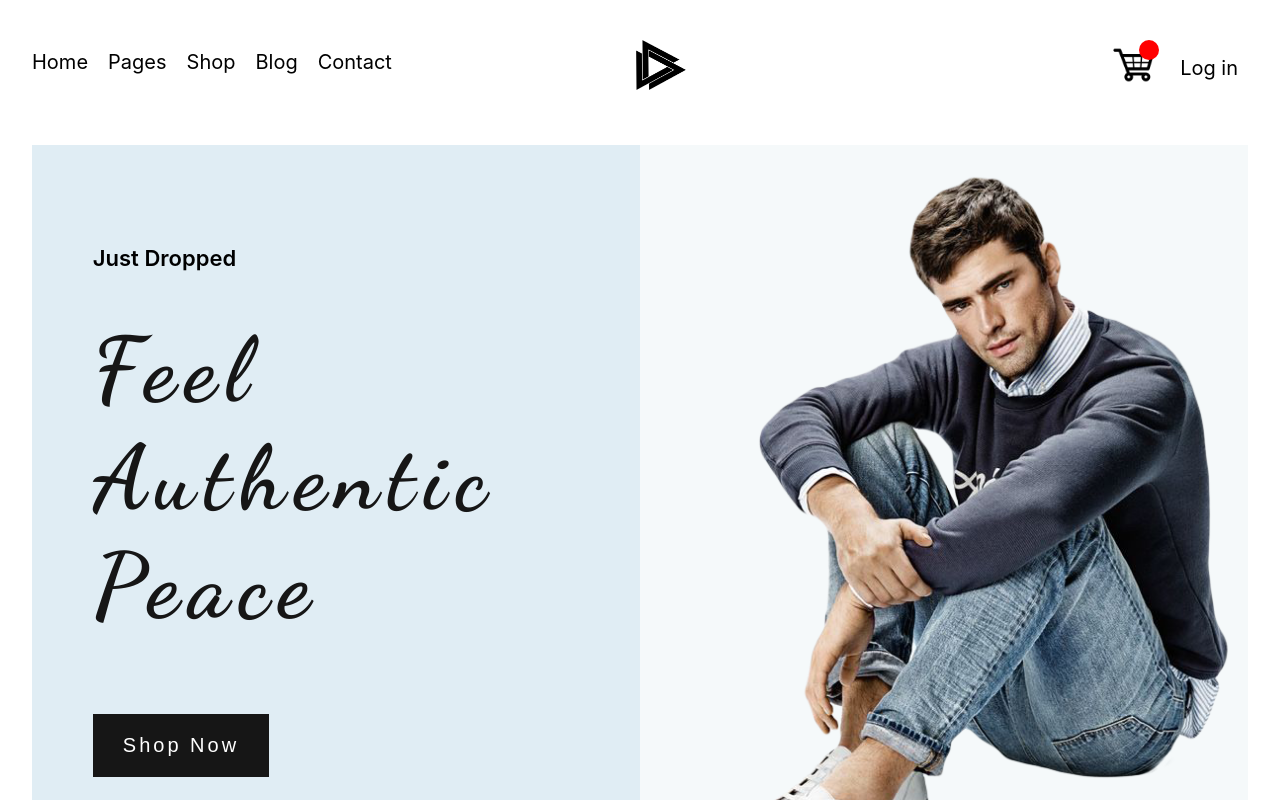
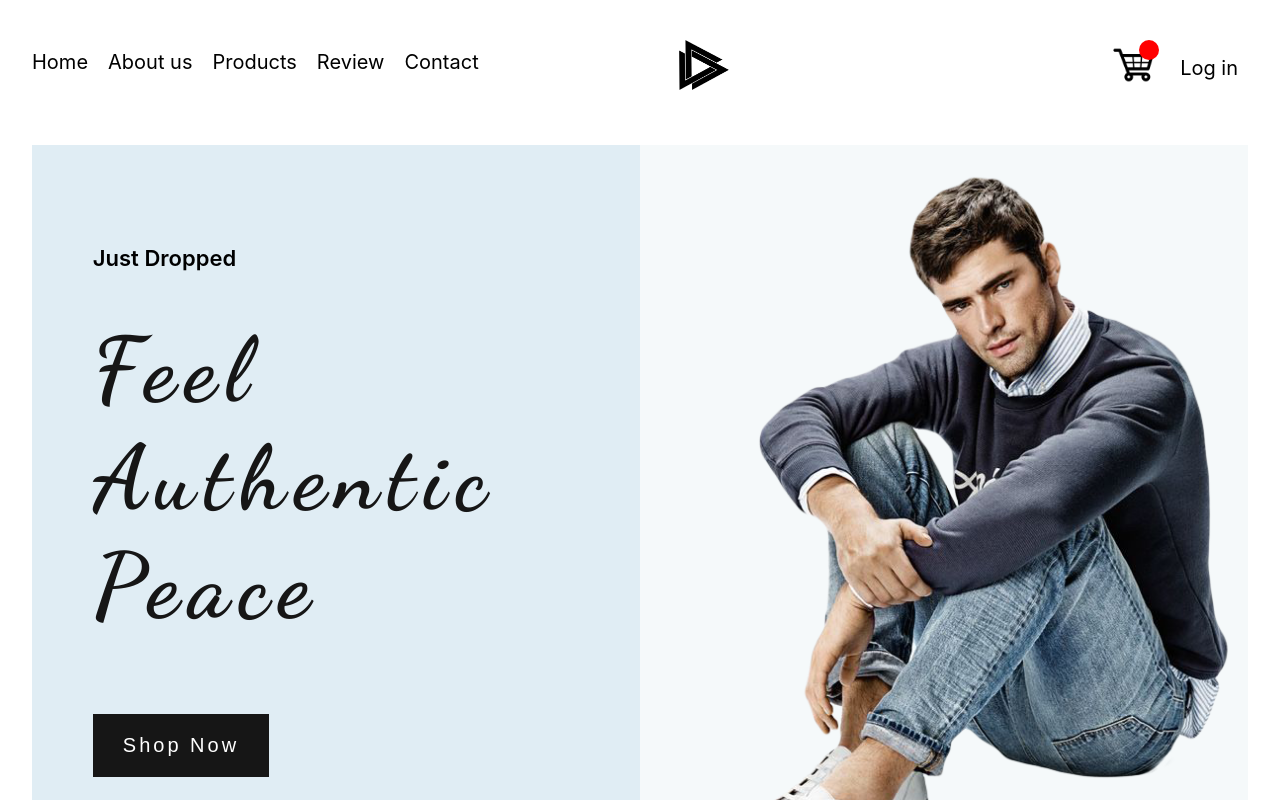
Before and after one commit to Icaka03/Ecommerce-Site, a React (Create React App) app: page / in a window 1280 px wide. Shown: the top 800 px of the page. Built offline with nearby package versions, Linux system fonts and the light colour scheme; no server answers.

Commit message:
details v2

```diff
--- a/src/components/About.js
+++ b/src/components/About.js
@@ -2,7 +2,7 @@ import styles from "../styles/About.module.css";
 
 export default function About() {
   return (
-    <section>
+    <section id="about">
       <div className={styles.about}>
         <h1 className={styles.title}>What We Do</h1>
         <p>
--- a/src/components/BurgerMenu.js
+++ b/src/components/BurgerMenu.js
@@ -13,13 +13,13 @@ export default function Burger() {
               <Link to="/">Home</Link>
             </li>
             <li>
-              <a href="/">Pages</a>
+              <a href="/">About us</a>
             </li>
             <li>
-              <a href="/">Shop</a>
+              <a href="/">Products</a>
             </li>
             <li>
-              <a href="/">Blog</a>
+              <a href="/">Review</a>
             </li>
             <li>
               <a href="/">Contact</a>
--- a/src/components/Collection.js
+++ b/src/components/Collection.js
@@ -13,7 +13,7 @@ export default function Collection() {
   console.log(Globalstate);
   const dispatch = Globalstate.dispatch;
   return (
-    <section className={styles.collection}>
+    <section className={styles.collection} id="collection">
       <div className={styles.title}>Featured Collection</div>
       <div className={styles.row}>
         {items.map((item) => {
--- a/src/components/Footer.js
+++ b/src/components/Footer.js
@@ -2,7 +2,7 @@ import styles from "../styles/Footer.module.css";
 import Instagram from "../images/instagram.png";
 export default function Footer() {
   return (
-    <section className={styles.footer}>
+    <section className={styles.footer} id="footer">
       <div className={styles.upper_footer}>
         <div className={styles.logo}>
           <h1>COMPANY NAME</h1> <p>some text</p>
--- a/src/components/Navbar.js
+++ b/src/components/Navbar.js
@@ -30,16 +30,16 @@ const Navbar = () => {
             <Link to="/">Home</Link>
           </li>
           <li>
-            <a href="/">Pages</a>
+            <a href="#about">About us</a>
           </li>
           <li>
-            <a href="/">Shop</a>
+            <a href="#collection">Products</a>
           </li>
           <li>
-            <a href="/">Blog</a>
+            <a href="#reviews">Review</a>
           </li>
           <li>
-            <a href="/">Contact</a>
+            <a href="#footer">Contact</a>
           </li>
         </ul>
       </nav>
--- a/src/components/Review.js
+++ b/src/components/Review.js
@@ -3,7 +3,9 @@ import styles from "../styles/Review.module.css";
 import ReviewPhoto from "../images/review.jpg";
 export default function Review() {
   return (
-    <section className={styles.review}>
+    <section className={styles.review} id="reviews">
+      <h1>Reviews</h1>
+      <div className={styles.review_flex}>
         <div className={styles.image}>
           <img src={ReviewPhoto} alt="Review" />
         </div>
@@ -20,6 +22,7 @@ export default function Review() {
             <span className={styles.normal}>Designer at Arizona Studio</span>
           </h2>
         </div>
+      </div>
     </section>
   );
 }
--- a/src/index.css
+++ b/src/index.css
@@ -12,7 +12,9 @@ body {
   src: local("DancingScript-Bold"),
     url("./fonts/DancingScript-Bold.ttf") format("truetype");
 }
-
+* {
+  scroll-behavior: smooth;
+}
 @font-face {
   font-family: "Title";
   src: local("EBGaramond"),
--- a/src/styles/Header.module.css
+++ b/src/styles/Header.module.css
@@ -144,6 +144,9 @@
   .content p {
     padding-top: 40px;
   }
+  .info{
+    text-align: center;
+  }
 }
 
 @media only screen and (max-width: 1100px) {
--- a/src/styles/Review.module.css
+++ b/src/styles/Review.module.css
@@ -6,11 +6,18 @@
   width: 95%;
   margin: 0 auto;
   background-color: #faefee;
+  margin-top: 50px;
+  padding: 50px 0px;
+}
+.review h1{
+  font-size: 50px;
+  text-align: center;
+  font-family: Title;
+}
+.review_flex{
   display: flex;
-  margin-top: 50px;
-  padding: 100px 0px;
+
 }
-
 .image img {
   width: 45%;
   display: block;
@@ -50,11 +57,14 @@
 }
 
 @media only screen and (max-width: 600px) {
-  .review {
+  .review_flex {
     width: 100%;
     display: block;
   }
   .image img {
+    width: 100%;
+  }
+  .review{
     width: 100%;
   }
   .image {
```
Lines whose indentation alone changed are shown as unchanged.
